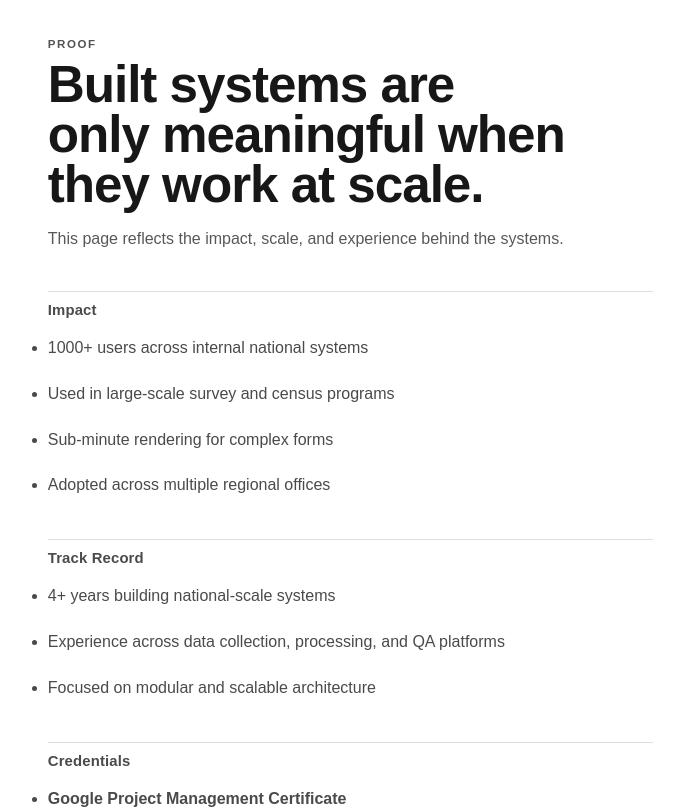
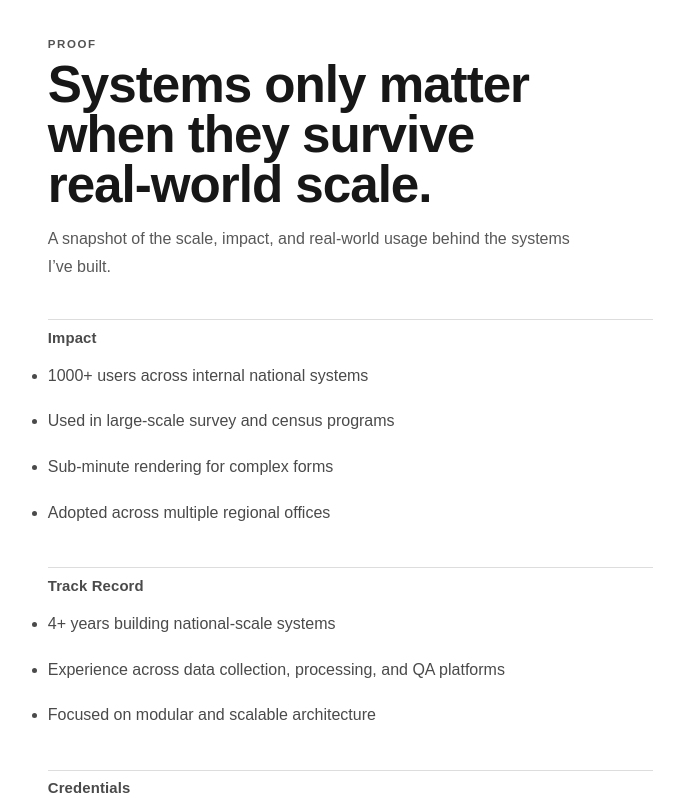
Before and after one commit to d-agung-sungkono/d-agung, a Next.js app: page /proof in a window 1280 px wide. Shown: the top 809 px of the page, without its empty margins (263-947 px from the left). Built offline with nearby package versions, Linux system fonts and the light colour scheme.

Commit message:
feat: update credential links in ProofPage for accuracy

```diff
--- a/src/app/(site)/proof/page.tsx
+++ b/src/app/(site)/proof/page.tsx
@@ -18,13 +18,13 @@ const credentials = [
     title: 'Google Project Management Certificate',
     issuer: 'Google',
     label: 'View Certificate',
-    href: 'https://www.coursera.org/professional-certificates/google-project-management',
+    href: 'https://www.coursera.org/account/accomplishments/professional-cert/5SKTSMPC3S6E?utm_source=link&utm_medium=certificate&utm_content=cert_image&utm_campaign=pdf_header_button&utm_product=prof',
   },
   {
     title: 'Meta Front-End Developer Specialization',
     issuer: 'Meta',
     label: 'View Credential',
-    href: 'https://www.coursera.org/professional-certificates/meta-front-end-developer',
+    href: 'https://www.coursera.org/account/accomplishments/professional-cert/JETVPEZJCDCW',
   },
 ]
 
@@ -34,11 +34,10 @@ export default function ProofPage() {
       <header className={styles.header}>
         <p className={styles.kicker}>Proof</p>
         <h1 className={styles.title}>
-          Built systems are only meaningful when they work at scale.
+          Systems only matter when they survive real-world scale.
         </h1>
         <p className={styles.intro}>
-          This page reflects the impact, scale, and experience behind the
-          systems.
+          A snapshot of the scale, impact, and real-world usage behind the systems I’ve built.
         </p>
       </header>
 
```
